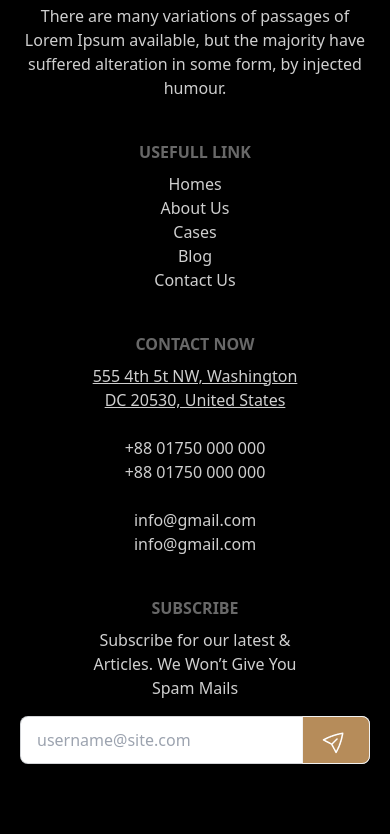
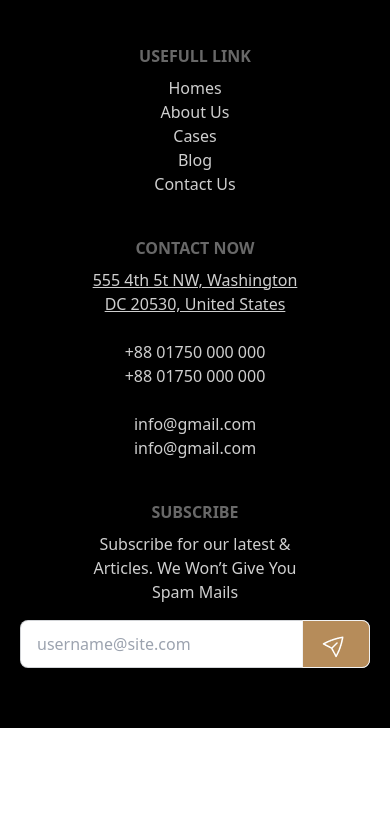
Before and after one commit to tapos-ctrl/legal-solution, a plain HTML site: page index.html in a window 390 px wide. Shown: the part 6964-7798 px from the top of the page. After the commit the page ends 7692 px from the top, so only its background shows below. Drawn offline with nearby package versions, Linux system fonts and the light colour scheme.

Commit message:
footer section updact

```diff
--- a/index.html
+++ b/index.html
@@ -432,7 +432,7 @@
         </section>
         <!-- Contact Us Section End  -->
     </main>
-    <footer class="bg-black text-[#CFCFCF] py-24">
+    <footer class="bg-black text-[#CFCFCF] lg:py-24 md:py-24">
         <section class="container mx-auto lg:px-0 md:px-10 lg:text-start md:text-start text-center px-5 py-10 grid lg:grid-cols-4 md:grid-cols-2 grid-cols-1 lg:gap-20">
             <nav class="lg:py-0 md:py-0 py-5">
                 <header class="footer-title text-center flex lg:justify-start md:justify-start justify-center mb-5"><img src="./images/logo.png" alt=""></header>
```
